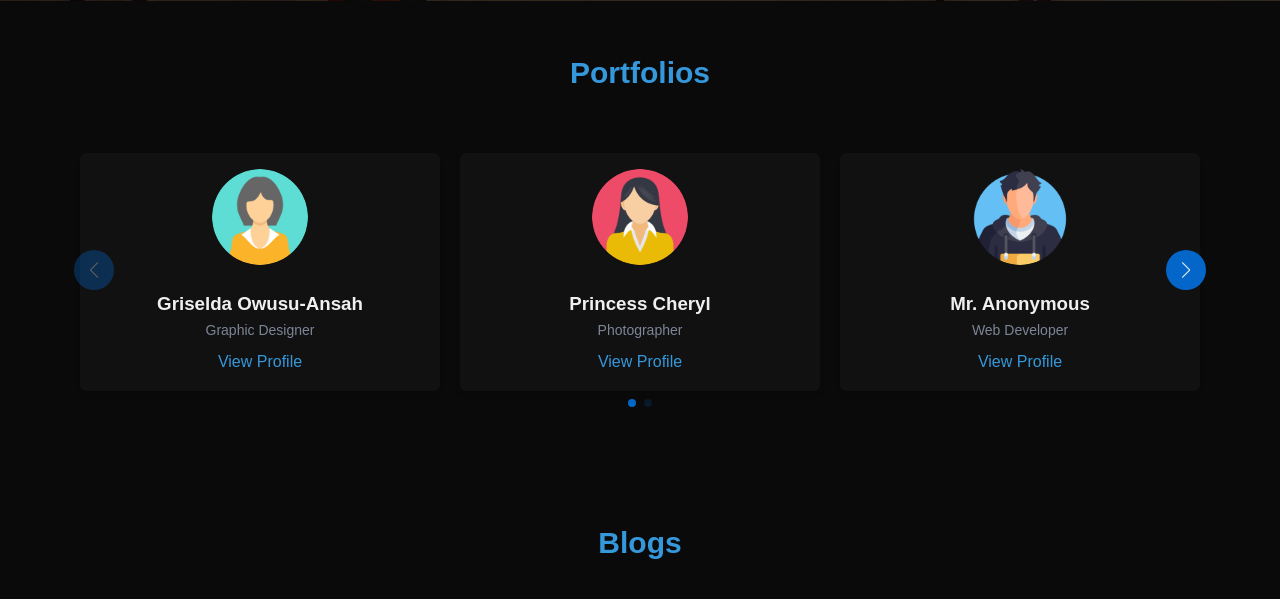
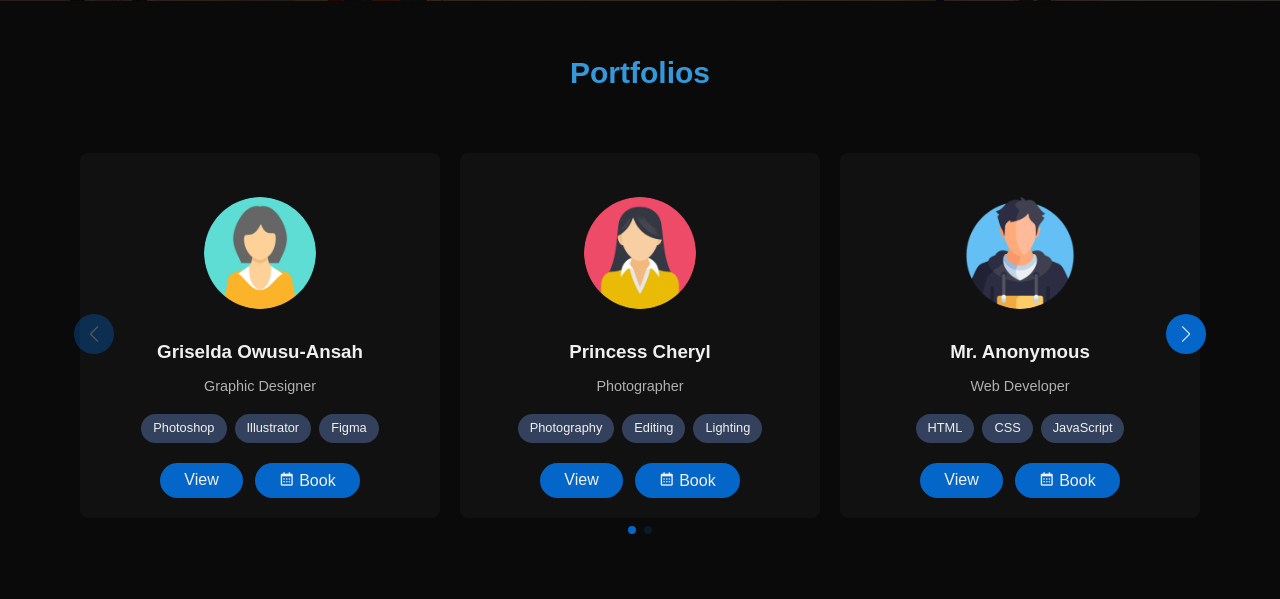
Before and after one commit to andrewsemtetteh/TheResponsiveCrew, a PHP site: page / in a window 1280 px wide. Shown: the part 901-1500 px from the top of the page. Run offline with PHP 8.4, Linux system fonts and the light colour scheme.

Commit message:
frontend 95% done

```diff
--- a/index.html
+++ b/index.html
@@ -48,35 +48,103 @@
         <div class="swiper portfolio-slider">
           <div class="swiper-wrapper">
             <div class="swiper-slide">
-              <div class="card">
-                <img src="/images/girl.png" alt="Profile 1" />
+              <div class="member-card">
+                <div class="member-banner banner-1"></div>
+                <img
+                  src="/images/girl.png"
+                  alt="Griselda Owusu-Ansah"
+                  class="member-avatar"
+                />
+                <div class="member-info">
                   <h3>Griselda Owusu-Ansah</h3>
-                <p>Graphic Designer</p>
-                <a href="#">View Profile</a>
+                  <p class="member-role">Graphic Designer</p>
+                  <div class="member-skills">
+                    <span>Photoshop</span>
+                    <span>Illustrator</span>
+                    <span>Figma</span>
+                  </div>
+                  <div class="member-actions">
+                    <button class="view-btn">View</button>
+                    <button class="book-btn">
+                      <i class="bx bx-calendar"></i> Book
+                    </button>
+                  </div>
+                </div>
               </div>
             </div>
             <div class="swiper-slide">
-              <div class="card">
-                <img src="/images/woman.png" alt="Profile 2" />
+              <div class="member-card">
+                <div class="member-banner banner-1"></div>
+                <img
+                  src="/images/woman.png"
+                  alt="Princess Cheryl"
+                  class="member-avatar"
+                />
+                <div class="member-info">
                   <h3>Princess Cheryl</h3>
-                <p>Photographer</p>
-                <a href="#">View Profile</a>
+                  <p class="member-role">Photographer</p>
+                  <div class="member-skills">
+                    <span>Photography</span>
+                    <span>Editing</span>
+                    <span>Lighting</span>
+                  </div>
+                  <div class="member-actions">
+                    <button class="view-btn">View</button>
+                    <button class="book-btn">
+                      <i class="bx bx-calendar"></i> Book
+                    </button>
+                  </div>
+                </div>
               </div>
             </div>
             <div class="swiper-slide">
-              <div class="card">
-                <img src="/images/boy.png" alt="Profile 3" />
+              <div class="member-card">
+                <div class="member-banner banner-1"></div>
+                <img
+                  src="/images/boy.png"
+                  alt="Mr. Anonymous"
+                  class="member-avatar"
+                />
+                <div class="member-info">
                   <h3>Mr. Anonymous</h3>
-                <p>Web Developer</p>
-                <a href="#">View Profile</a>
+                  <p class="member-role">Web Developer</p>
+                  <div class="member-skills">
+                    <span>HTML</span>
+                    <span>CSS</span>
+                    <span>JavaScript</span>
+                  </div>
+                  <div class="member-actions">
+                    <button class="view-btn">View</button>
+                    <button class="book-btn">
+                      <i class="bx bx-calendar"></i> Book
+                    </button>
+                  </div>
+                </div>
               </div>
             </div>
             <div class="swiper-slide">
-              <div class="card">
-                <img src="/images/james.jpg" alt="Profile 4" />
+              <div class="member-card">
+                <div class="member-banner banner-1"></div>
+                <img
+                  src="/images/james.jpg"
+                  alt="James Cantamantu-Koomson"
+                  class="member-avatar"
+                />
+                <div class="member-info">
                   <h3>James Cantamantu-Koomson</h3>
-                <p>Illustrator</p>
-                <a href="#">View Profile</a>
+                  <p class="member-role">Illustrator</p>
+                  <div class="member-skills">
+                    <span>Digital Art</span>
+                    <span>Sketching</span>
+                    <span>Animation</span>
+                  </div>
+                  <div class="member-actions">
+                    <button class="view-btn">View</button>
+                    <button class="book-btn">
+                      <i class="bx bx-calendar"></i> Book
+                    </button>
+                  </div>
+                </div>
               </div>
             </div>
           </div>
@@ -93,47 +161,68 @@
         <div class="swiper blog-slider">
           <div class="swiper-wrapper">
             <div class="swiper-slide">
-              <div class="card">
-                <img src="/images/storybook.jpg" alt="storybook" />
-                <p class="author">James Cantamantu-Koomson</p>
-                <h3>The Gods Are Not To Blame</h3>
-                <p>
-                  In this powerful play, Nigerian playwright Ola Rotimi
-                  reinterprets the classic Greek tragedy Oedipus Rex within an
-                  African context. Set in the ancient kingdom of Umofia, the
-                  narrative explores...
+              <article class="blog-post">
+                <div class="post-image">
+                  <img src="/images/africanfood.jpg" alt="Blog Post" />
+                </div>
+                <div class="post-content">
+                  <div>
+                    <div class="post-category">Creative Writing</div>
+                    <span class="read-time">5 min read</span>
+                  </div>
+                  <h2 class="post-title">The Art of Creative Expression</h2>
+                  <div class="post-meta">
+                    <div class="author-info">
+                      <img
+                        src="/images/boy.png"
+                        alt="Author"
+                        class="author-avatar"
+                      />
+                      <span class="author-name">Andrew Sem Tetteh</span>
+                    </div>
+                    <span class="post-date">March 15, 2024</span>
+                  </div>
+                  <p class="post-excerpt">
+                    Exploring the boundless possibilities of creative expression
+                    through various mediums and perspectives. Discover how
+                    different artists interpret and convey their unique
+                    visions...
                   </p>
-                <a href="#">Read More</a>
+                  <a href="/pages/blogpost.html" class="read-more">Read More</a>
                 </div>
+              </article>
             </div>
             <div class="swiper-slide">
-              <div class="card">
+              <article class="blog-post">
+                <div class="post-image">
+                  <img src="/images/beats.jpg" alt="Blog Post" />
+                </div>
+                <div class="post-content">
+                  <div>
+                    <div class="post-category">Art Stories</div>
+                    <span class="read-time">4 min read</span>
+                  </div>
+                  <h2 class="post-title">Journey Through Colors</h2>
+                  <div class="post-meta">
+                    <div class="author-info">
                       <img
-                  src="/images/publicspeaking.jpg"
-                  alt="Someone speaking in public"
+                        src="/images/girl.png"
+                        alt="Author"
+                        class="author-avatar"
                       />
-                <p class="author">Griselda Owusu-Ansah</p>
-                <h3>How To Speak With Confidence</h3>
-                <p>
-                  Speaking with confidence is essential for effective
-                  communication, whether in personal interactions, public
-                  speaking, or professional settings. Here are some key tips...
+                      <span class="author-name">Princess Cheryl</span>
+                    </div>
+                    <span class="post-date">March 14, 2024</span>
+                  </div>
+                  <p class="post-excerpt">
+                    A personal narrative about finding inspiration in everyday
+                    colors and translating them into art. Experience the
+                    transformation of ordinary moments into extraordinary
+                    creations...
                   </p>
-                <a href="#">Read More</a>
+                  <a href="#" class="read-more">Read More</a>
                 </div>
-            </div>
-            <div class="swiper-slide">
-              <div class="card">
-                <img src="/images/ashesi.jpg_large" alt="Ashesi University" />
-                <p class="author">Princess Cheryl</p>
-                <h3>Ethical Leadership in Ashesi University</h3>
-                <p>
-                  Ashesi University, located in Ghana, is renowned for its
-                  commitment to developing ethical leaders who are not only
-                  skilled in their respective fields but also dedicated...
-                </p>
-                <a href="#">Read More</a>
-              </div>
+              </article>
             </div>
           </div>
           <div class="swiper-pagination"></div>
@@ -209,7 +298,6 @@
     <script src="https://cdn.jsdelivr.net/npm/swiper@11/swiper-bundle.min.js"></script>
     <script src="/scripts/script.js"></script>
     <script>
-      // Initialize Swiper sliders
       const initializeSliders = () => {
         const sliderConfig = {
           slidesPerView: 1,
@@ -222,6 +310,10 @@
             nextEl: ".swiper-button-next",
             prevEl: ".swiper-button-prev",
           },
+        };
+
+        new Swiper(".portfolio-slider", {
+          ...sliderConfig,
           breakpoints: {
             640: {
               slidesPerView: 2,
@@ -230,16 +322,25 @@
               slidesPerView: 3,
             },
           },
-        };
+        });
 
-        new Swiper(".portfolio-slider", sliderConfig);
         new Swiper(".blog-slider", sliderConfig);
-        new Swiper(".spotlight-slider", sliderConfig);
+
+        new Swiper(".spotlight-slider", {
+          ...sliderConfig,
+          breakpoints: {
+            640: {
+              slidesPerView: 2,
+            },
+            1024: {
+              slidesPerView: 3,
+            },
+          },
+        });
       };
 
       document.addEventListener("DOMContentLoaded", initializeSliders);
 
-      // Hero button redirection
       document
         .querySelector(".hero-button")
         .addEventListener("click", function () {
--- a/styles/index.css
+++ b/styles/index.css
@@ -52,6 +52,121 @@
   background-color: var(--bg-dark);
 }
 
+.portfolio-header {
+  display: flex;
+  justify-content: space-between;
+  align-items: center;
+  margin-bottom: 2rem;
+}
+
+.portfolio-header h1 {
+  color: var(--text-color);
+  font-size: 2rem;
+}
+
+.search-filter {
+  display: flex;
+  gap: 1rem;
+}
+
+.search-filter input,
+.search-filter select {
+  padding: 0.5rem;
+  border: 1px solid var(--border-dark);
+  background-color: var(--bg-darker);
+  color: var(--text-color);
+  border-radius: 4px;
+}
+
+.creatives-grid {
+  display: grid;
+  grid-template-columns: repeat(auto-fill, minmax(250px, 1fr));
+  gap: 1.5rem;
+  margin-bottom: 2rem;
+}
+
+.member-card {
+  background-color: var(--bg-darker);
+  border-radius: 8px;
+  overflow: hidden;
+  transition: transform 0.3s ease;
+}
+
+.member-card:hover {
+  transform: translateY(-5px);
+  background-color: var(--bg-light);
+  box-shadow: 0 4px 6px rgba(0, 0, 0, 0.1), 0 10px 20px rgba(0, 0, 0, 0.12);
+}
+
+.member-banner {
+  height: 80px;
+}
+
+.member-avatar {
+  width: 120px;
+  height: 120px;
+  border-radius: 50%;
+  margin: -40px auto 0;
+  display: block;
+  border: 4px solid var(--bg-darker);
+}
+
+.member-info {
+  padding: 1rem;
+  text-align: center;
+}
+
+.member-info h3 {
+  color: var(--text-color);
+  margin: 0.5rem 0;
+}
+
+.member-role {
+  color: var(--text-muted);
+  font-size: 0.9rem;
+  margin-bottom: 1rem;
+}
+
+.member-skills {
+  display: flex;
+  flex-wrap: wrap;
+  gap: 0.5rem;
+  justify-content: center;
+  margin-bottom: 1rem;
+}
+
+.member-skills span {
+  background-color: var(--bg-muted);
+  color: var(--text-color);
+  padding: 0.25rem 0.75rem;
+  border-radius: 15px;
+  font-size: 0.8rem;
+}
+
+.member-actions {
+  padding: 0.25rem 0.75rem;
+  display: flex;
+  justify-content: center;
+  gap: 0.75rem;
+  flex-wrap: wrap;
+}
+
+.view-btn,
+.book-btn {
+  background-color: var(--btn-primary);
+  color: var(--text-color);
+  border: none;
+  padding: 0.5rem 1.5rem;
+  border-radius: 20px;
+  cursor: pointer;
+  transition: background-color 0.3s ease;
+}
+
+.view-btn:hover,
+.book-btn:hover {
+  background-color: var(--bg-accent);
+}
+
 .section-title {
   font-size: 1.875rem;
   font-weight: 600;
@@ -66,6 +181,10 @@
 
 .swiper-slide {
   height: auto;
+}
+
+.blog .swiper-slide {
+  width: 100%;
 }
 
 .swiper-button-next,
@@ -96,44 +215,111 @@
   background-color: var(--btn-primary);
 }
 
-.card {
+.blog-post {
+  display: flex;
   background-color: var(--bg-darker);
-  border-radius: 0.375rem;
-  padding: 1rem;
-  height: 100%;
-  box-shadow: 0 4px 6px -1px rgba(0, 0, 0, 0.1),
-    0 2px 4px -1px rgba(0, 0, 0, 0.06);
+  border-radius: 1rem;
+  overflow: hidden;
   transition: transform 0.3s ease;
+  height: 400px;
+  margin-bottom: 2rem;
+  width: 100%;
 }
 
-.card:hover {
+.blog-post:hover {
+  transform: translateY(-5px);
   background-color: var(--bg-light);
   box-shadow: 0 4px 6px rgba(0, 0, 0, 0.1), 0 10px 20px rgba(0, 0, 0, 0.12);
-  transform: translateY(-5px);
 }
 
-.card img {
+.post-image {
+  flex: 0 0 40%;
+  height: 100%;
+}
+
+.post-image img {
   width: 100%;
-  height: 200px;
+  height: 100%;
   object-fit: cover;
-  border-radius: 0.375rem;
+}
+
+.post-content {
+  flex: 1;
+  padding: 1.5rem;
+  display: flex;
+  flex-direction: column;
+}
+
+.post-category {
+  display: inline-block;
+  padding: 0.25rem 0.75rem;
+  background-color: var(--bg-accent);
+  color: var(--text-color);
+  border-radius: 1rem;
+  font-size: 0.875rem;
+  margin-bottom: 1rem;
+  width: fit-content;
+}
+
+.post-title {
+  color: var(--text-color);
+  font-size: 1.5rem;
   margin-bottom: 1rem;
 }
 
-.card h3 {
-  font-weight: 600;
-  color: var(--text-color);
+.post-excerpt {
+  color: var(--text-muted);
+  margin-bottom: 1rem;
+  line-height: 1.5;
 }
 
-.card p {
-  color: var(--bg-light-muted);
-  font-size: 0.875rem;
+.post-meta {
+  display: flex;
+  justify-content: space-between;
+  align-items: center;
   margin-bottom: 0.5rem;
 }
 
-.card a {
-  color: var(--alert-info);
+.author-info {
+  display: flex;
+  align-items: center;
+  gap: 0.5rem;
+}
+
+.author-avatar {
+  width: 2rem;
+  height: 2rem;
+  border-radius: 50%;
+  object-fit: cover;
+}
+
+.author-name {
+  color: var(--text-color);
+  font-size: 0.875rem;
+}
+
+.post-date {
+  color: var(--text-muted);
+  font-size: 0.875rem;
+}
+
+.read-time {
+  color: var(--text-muted);
+  font-size: 0.875rem;
+  float: right;
+}
+
+.read-more {
+  display: inline-block;
+  color: var(--btn-primary);
   text-decoration: none;
+  font-weight: 500;
+  transition: color 0.3s ease;
+  margin-top: auto;
+}
+
+.read-more:hover {
+  color: var(--bg-accent);
 }
 
 .spotlight-item {
@@ -182,18 +368,34 @@
   background-color: var(--bg-accent);
 }
 
-.blog .author {
-  color: var(--bg-muted);
-  margin-bottom: 0.5rem;
+@media (max-width: 768px) {
+  .hero h1 {
+    font-size: 2.5rem;
+  }
+
+  .hero h3 {
+    font-size: 1rem;
+  }
+
+  .portfolio-header {
+    flex-direction: column;
+    gap: 1rem;
+  }
+
+  .search-filter {
+    width: 100%;
+  }
+
+  .member-card {
+    margin-bottom: 1.5rem;
+  }
+
+  .blog-post {
+    flex-direction: column;
+    height: auto;
+  }
+
+  .post-image {
+    flex: 0 0 200px;
+  }
 }
-
-.portfolio .card {
-  text-align: center;
-}
-
-.portfolio .card img {
-  width: 6rem;
-  height: 6rem;
-  border-radius: 9999px;
-  margin: 0 auto 1rem;
-}
```
Also changed, not shown: pages/createblog.html (+2 -18 lines), styles/createblog.css (+1 -32 lines). Lines whose indentation alone changed are shown as unchanged.
